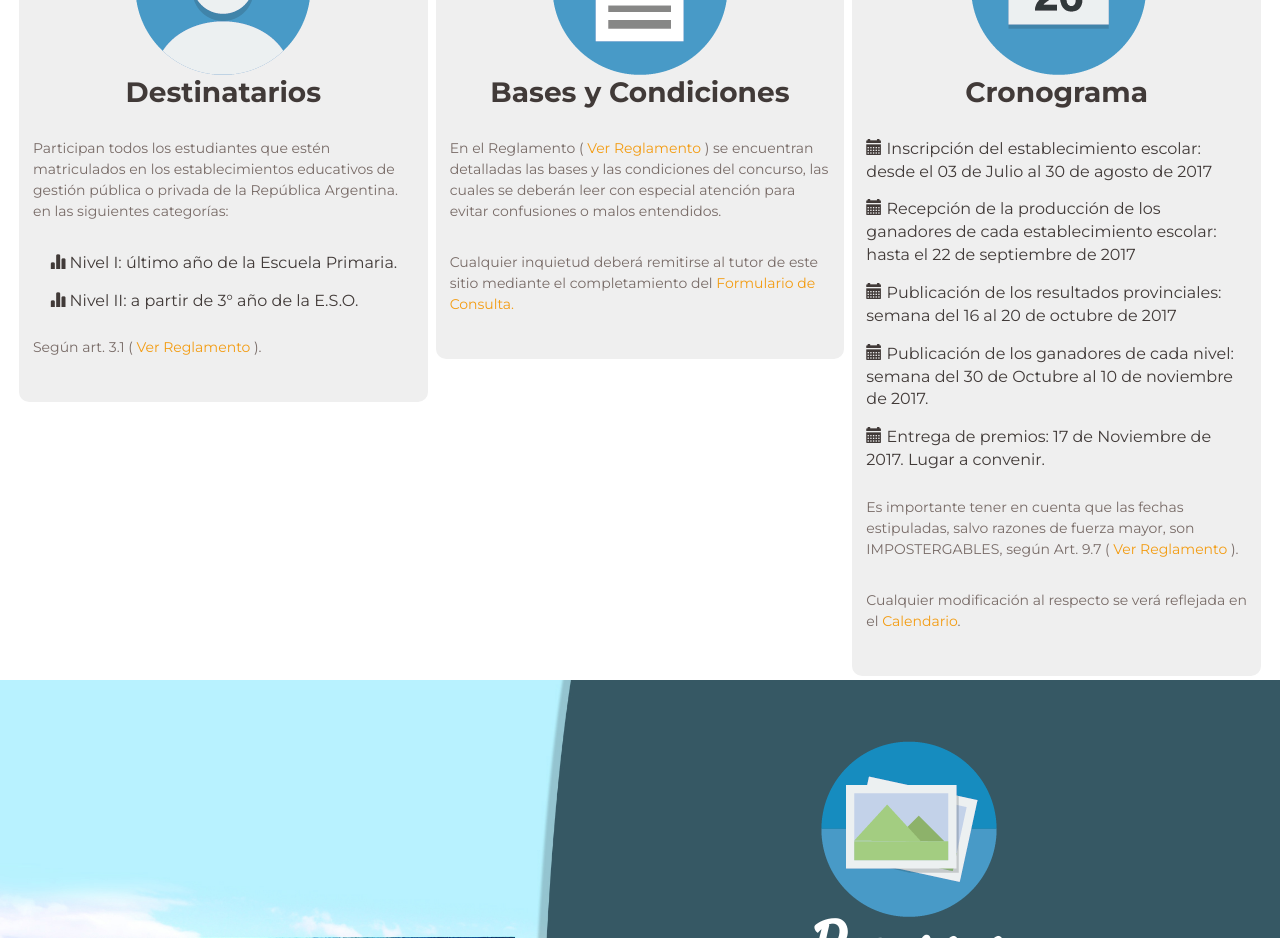
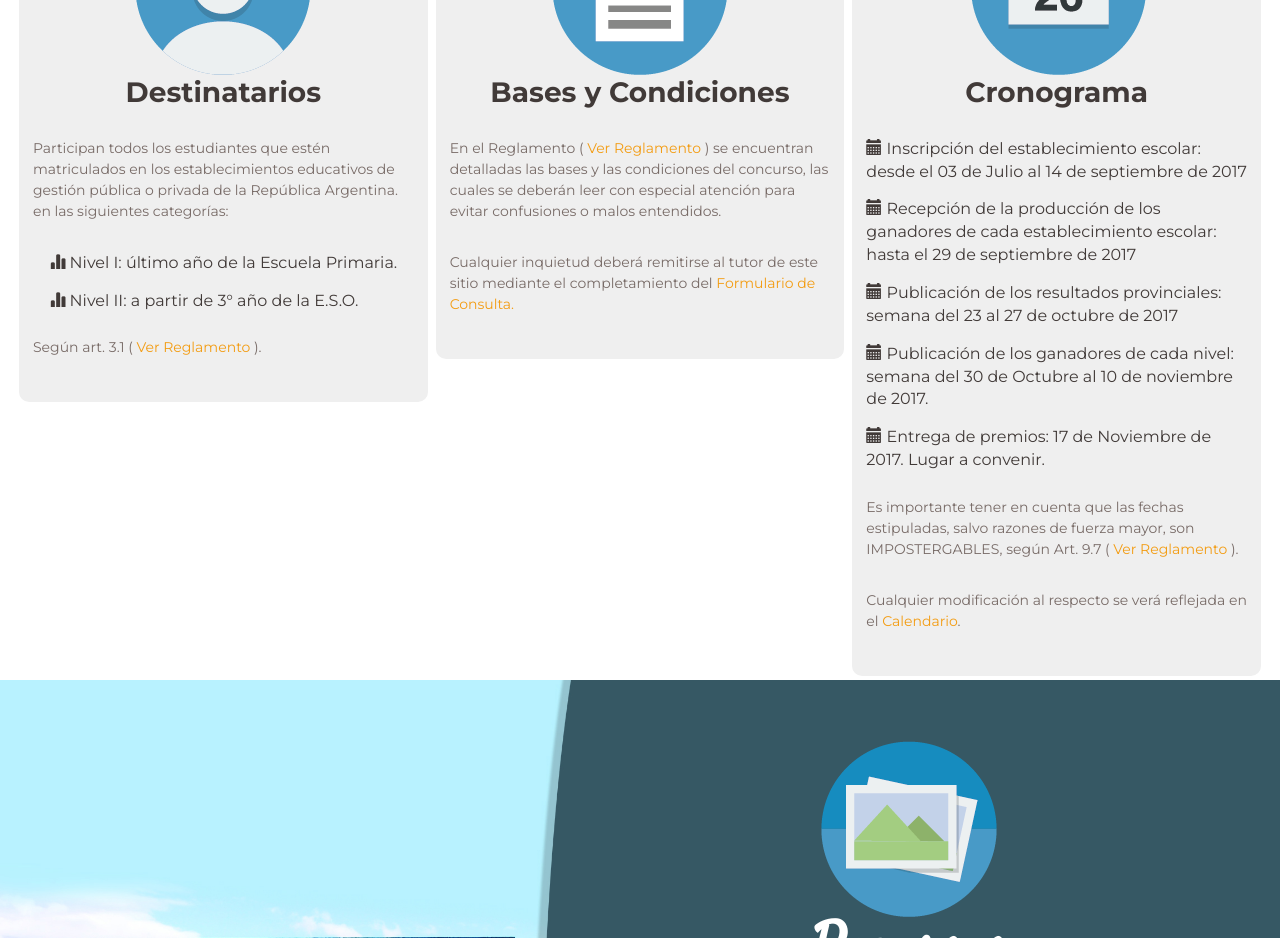
Before and after one commit to decyt-tdf/concursomalvinas, a website: page public/index.html in a window 1280 px wide. Shown: the part 1300-2238 px from the top of the page. Drawn offline with nearby package versions, Linux system fonts and the light colour scheme; no server answers.

Commit message:
Actualiza fechas

```diff
--- a/public/index.html
+++ b/public/index.html
@@ -115,9 +115,9 @@ en las siguientes categorías:</p>
           <div class="col-inner">
             <img src="assets/images/icon/reloj.png" class="img-responsive iconos"><h4 class="subtitle">Cronograma</h4>
             <ul class="meta-list list-unstyled text-left center-block">
-              <li><span class="glyphicon glyphicon-calendar" aria-hidden="true"></span> Inscripción del establecimiento escolar: desde el 03 de Julio al 30 de agosto de 2017</li>
-              <li><span class="glyphicon glyphicon-calendar" aria-hidden="true"></span> Recepción de la producción de los ganadores de cada establecimiento escolar: hasta el 22 de septiembre de 2017</li>
-              <li><span class="glyphicon glyphicon-calendar" aria-hidden="true"></span> Publicación de los resultados provinciales: semana del 16 al 20 de octubre de 2017</li>
+              <li><span class="glyphicon glyphicon-calendar" aria-hidden="true"></span> Inscripción del establecimiento escolar: desde el 03 de Julio al 14 de septiembre de 2017</li>
+              <li><span class="glyphicon glyphicon-calendar" aria-hidden="true"></span> Recepción de la producción de los ganadores de cada establecimiento escolar: hasta el 29 de septiembre de 2017</li>
+              <li><span class="glyphicon glyphicon-calendar" aria-hidden="true"></span> Publicación de los resultados provinciales: semana del 23 al 27 de octubre de 2017</li>
               <li><span class="glyphicon glyphicon-calendar" aria-hidden="true"></span> Publicación de los ganadores de cada nivel: semana del 30 de Octubre al 10 de noviembre de 2017.</li>
               <li><span class="glyphicon glyphicon-calendar" aria-hidden="true"></span> Entrega de premios: 17 de Noviembre de 2017. Lugar a convenir.</li>
             </ul>
```
